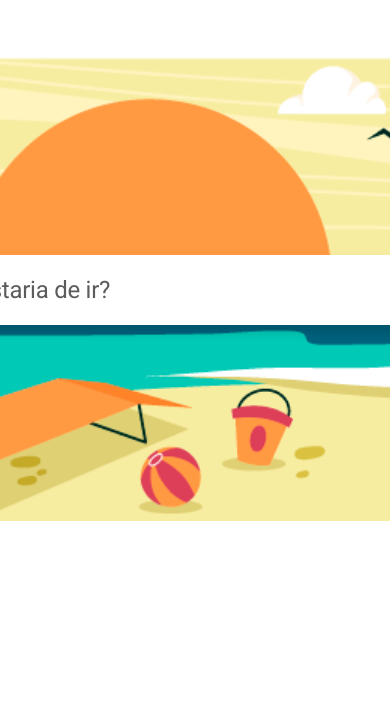
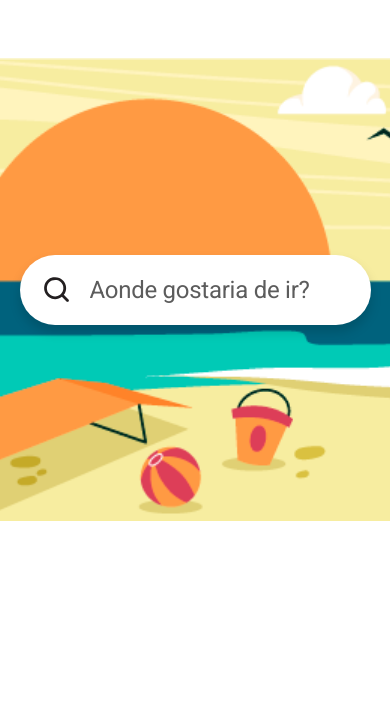
Before and after one commit to surykt/guliver-traveller, a plain HTML site: page index.html in a window 390 px wide. Shown: the part 111-828 px from the top of the page. Drawn offline with Linux system fonts and the light colour scheme; files that its build step writes are made by us from their sources; a web font is replaced by a local one.

Commit message:
adjust hero search input

```diff
--- a/css/style.css
+++ b/css/style.css
@@ -144,6 +144,13 @@
   position: absolute;
   top: 18px;
   left: 20px;
+}
+
+@media (max-width: 999px) {
+  .hero-input {
+    width: auto;
+    height: 70px;
+  }
 }
 
 body {
```
